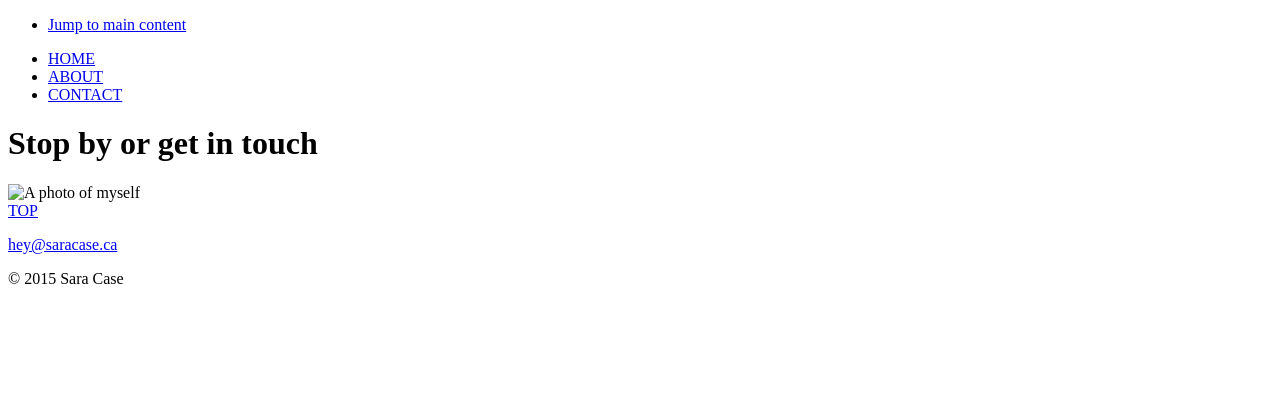
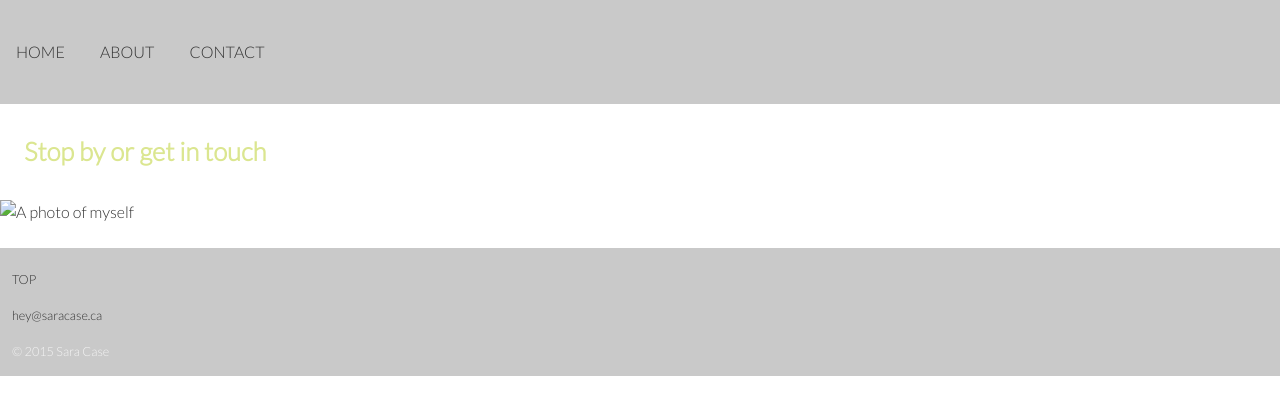
Before and after one commit to saracase/portfolio, a Jekyll site: the page built from contact.html, in a window 1280 px wide. Shown: the top 415 px of the page. Built offline with Jekyll 4.4.1, drawn with Linux system fonts in a browser that asks for light colours.

Commit message:
added the includes folder and moved navigation into there

```diff
--- /dev/null
+++ b/_includes/nav.html
@@ -0,0 +1,7 @@
+<nav class="unit unit-xs-1 unit-s-1 unit-m-1-2 unit-l-1-3">
+    <ul class="nav">
+        <li><a class="island-1-4" href="{{site.baseurl}}/">HOME</a></li>
+        <li><a class="island-1-4" href="{{site.baseurl}}/about/">ABOUT</a></li>
+        <li><a class="island-1-4" href="{{site.baseurl}}/contact/">CONTACT</a></li>
+    </ul>
+</nav>
--- a/_layouts/default.html
+++ b/_layouts/default.html
@@ -5,22 +5,16 @@
     <title>Sara Case</title>
     <meta name="viewport" content="width=device-width,initail-scale=1">
     <link href='https://fonts.googleapis.com/css?family=Lato:300' rel='stylesheet' type='text/css'>
-    <link href="css/grid.css" rel="stylesheet">
-    <link href="css/typography.css" rel="stylesheet">
-    <link href="css/main.css" rel="stylesheet">
+    <link href="{{site.baseurl}}/css/grid.css" rel="stylesheet">
+    <link href="{{site.baseurl}}/css/typography.css" rel="stylesheet">
+    <link href="{{site.baseurl}}/css/main.css" rel="stylesheet">
 </head>
 <body>
 <ul class="skip-links">
     <li><a href="#main">Jump to main content</a></li>
 </ul>
 <header class="grid masthead">
-    <nav class="unit unit-xs-1 unit-s-1 unit-m-1-2 unit-l-1-3">
-        <ul class="nav">
-            <li><a class="island-1-4" href="{{site.baseurl}}/index.html">HOME</a></li>
-            <li><a class="island-1-4" href="{{site.baseurl}}/about.html">ABOUT</a></li>
-            <li><a class="island-1-4" href="{{site.baseurl}}/contact.html">CONTACT</a></li>
-        </ul>
-    </nav>
+    {% include nav.html %}
 </header>
 
 {{content}}
```
